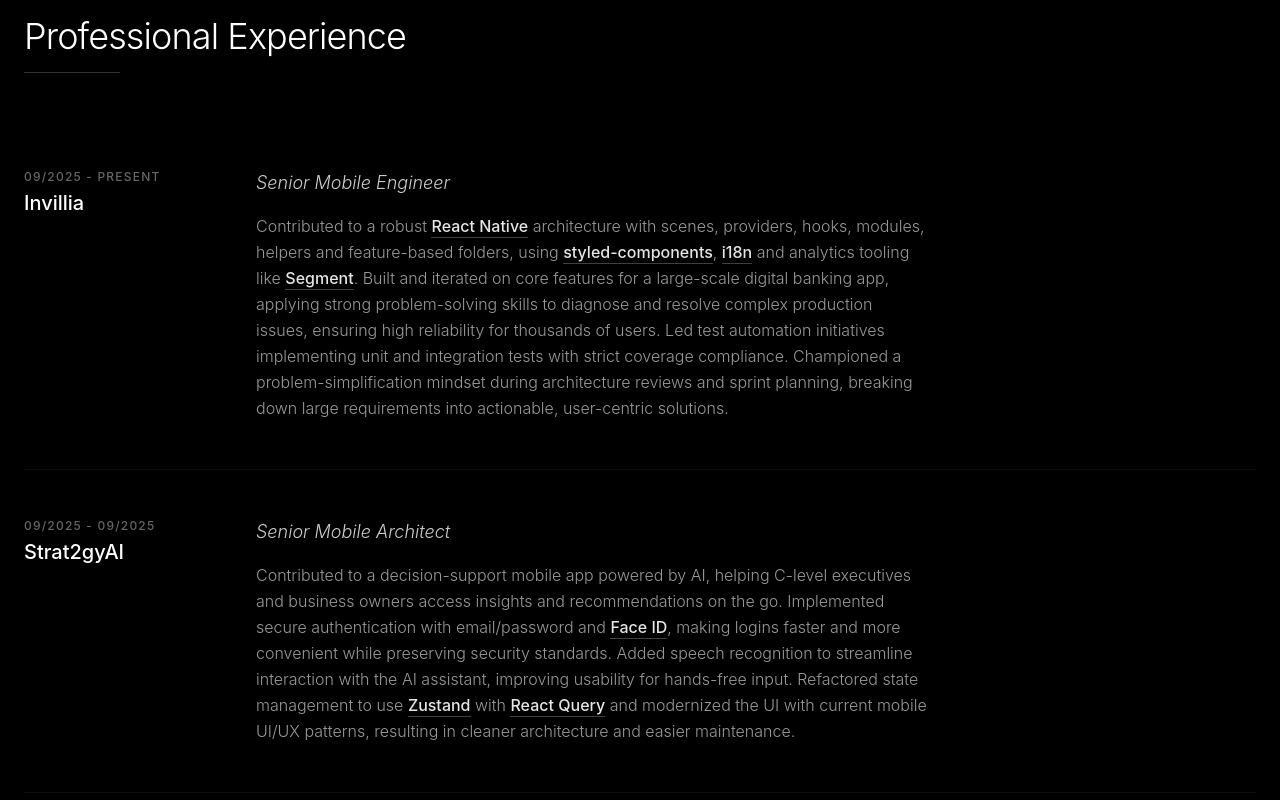
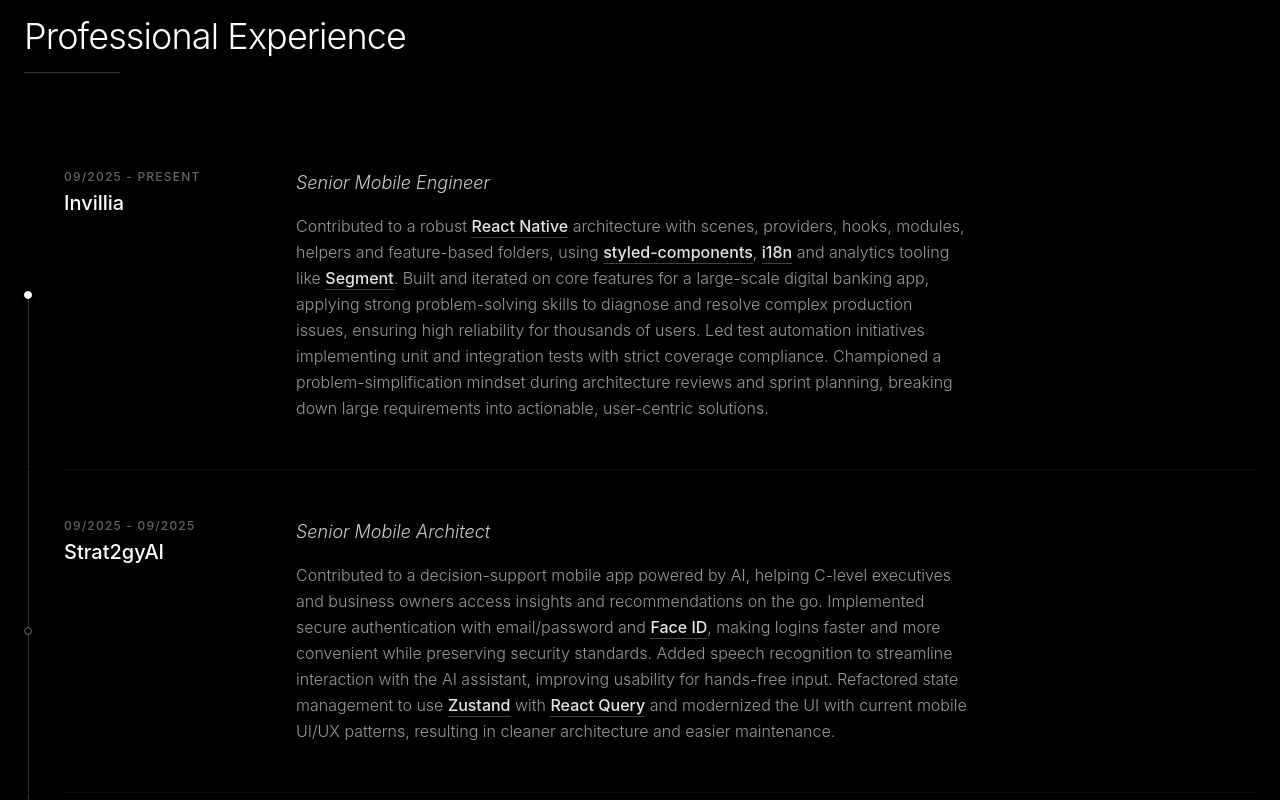
Before and after one commit to mitchelson/portifolio, a React (Vite) app: page / in a window 1280 px wide. Shown: the part 880-1680 px from the top of the page. Built offline with nearby package versions, Linux system fonts and the light colour scheme.

Commit message:
feat: add timeline indicator column with animated progression line
Add timeline column with dots and animated line for desktop view.

Co-authored-by: Mitchelson <19330404+mitchelson@users.noreply.github.com>

```diff
--- a/src/features/experience/Experience.tsx
+++ b/src/features/experience/Experience.tsx
@@ -61,7 +61,7 @@ export default function Experience() {
             <div className="h-px w-24 bg-white/20" />
           </div>
 
-          <div className="flex flex-col">
+          <div className="flex flex-col md:pl-10">
             {experiences.map((exp, index) => (
               <motion.div
                 key={exp.company}
@@ -71,6 +71,61 @@ export default function Experience() {
                 viewport={{ once: true }}
                 className="group relative grid grid-cols-1 md:grid-cols-[200px_1fr] gap-8 py-12 border-b border-white/5 last:border-none"
               >
+                {/* Timeline indicator */}
+                <div className="hidden md:flex absolute left-[-40px] top-0 bottom-0 flex-col items-center">
+                  {/* Connector line above dot */}
+                  {index === 0 ? (
+                    <div className="w-px flex-1 bg-transparent" />
+                  ) : (
+                    <motion.div
+                      className="w-px flex-1 bg-white/20"
+                      initial={{ scaleY: 0, originY: 0 }}
+                      whileInView={{ scaleY: 1 }}
+                      transition={{ duration: 0.6, delay: index * 0.1, ease: "easeOut" }}
+                      viewport={{ once: true }}
+                    />
+                  )}
+
+                  {/* Dot */}
+                  <motion.div
+                    className="relative flex items-center justify-center"
+                    initial={{ scale: 0, opacity: 0 }}
+                    whileInView={{ scale: 1, opacity: 1 }}
+                    transition={{ duration: 0.4, delay: index * 0.1 + 0.2, ease: "backOut" }}
+                    viewport={{ once: true }}
+                  >
+                    {/* Pulse ring for first (current) item */}
+                    {index === 0 && (
+                      <motion.div
+                        className="absolute w-4 h-4 rounded-full border border-white/30"
+                        animate={{ scale: [1, 1.8], opacity: [0.4, 0] }}
+                        transition={{ duration: 1.8, repeat: Infinity, ease: "easeOut" }}
+                      />
+                    )}
+                    <div
+                      className={`w-2 h-2 rounded-full border transition-colors duration-300 ${
+                        index === 0
+                          ? 'bg-white border-white'
+                          : 'bg-transparent border-white/40 group-hover:border-white/80 group-hover:bg-white/20'
+                      }`}
+                    />
+                  </motion.div>
+
+                  {/* Connector line below dot */}
+                  {index < experiences.length - 1 && (
+                    <motion.div
+                      className="w-px flex-1 bg-white/20"
+                      initial={{ scaleY: 0, originY: 0 }}
+                      whileInView={{ scaleY: 1 }}
+                      transition={{ duration: 0.6, delay: index * 0.1 + 0.3, ease: "easeOut" }}
+                      viewport={{ once: true }}
+                    />
+                  )}
+                  {index === experiences.length - 1 && (
+                    <div className="w-px flex-1 bg-transparent" />
+                  )}
+                </div>
+
                 <div className="flex flex-col gap-1">
                   <span className="text-xs uppercase tracking-widest text-white/40 font-medium">
                     {exp.period}
```
